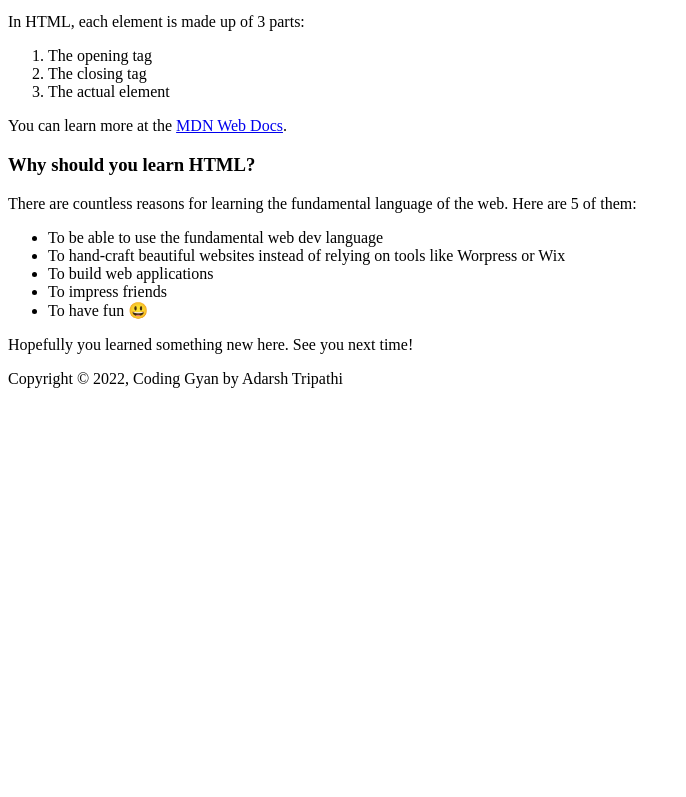
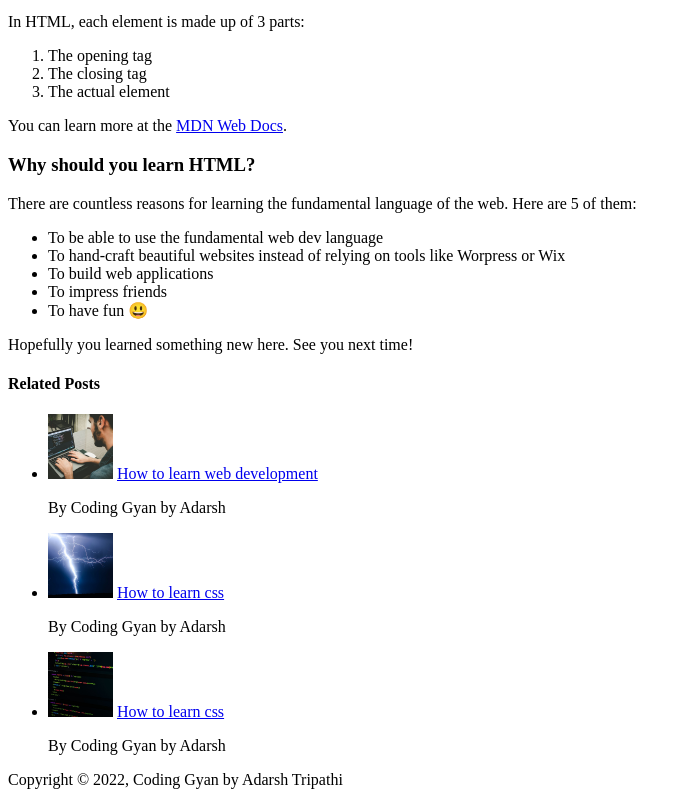
Before and after one commit to adarshtiwari1998/html-css-course-with-project, a plain HTML site: page 02-HTML-Fundamentals-Concept/index.html in a window 1280 px wide. Shown: the part 656-1453 px from the top of the page, without its empty margins (0-686 px from the left). Before the commit the page ends 1052 px from the top, so only its background shows below. Drawn offline with Linux system fonts and the light colour scheme.

Commit message:
02- challenge #1 in html

```diff
--- a/02-HTML-Fundamentals-Concept/index.html
+++ b/02-HTML-Fundamentals-Concept/index.html
@@ -27,14 +27,14 @@
       <header>
         <h2>The Basic Language of the Web: HTML</h2>
         <img
-          src="laura-jones.jpg"
+          src="img/laura-jones.jpg"
           alt="Author Laura Jones "
           width="50"
           hright="50"
         />
-        <p>Posted by <strong>Laura Jones</strong> on Monday, June 21st 2027</p>
+        <p>Posted by <strong>Laura Jones</strong> on Monday, June 21st 2022</p>
 
-        <img src="post-img.jpg" alt="Post Img" width="500" height="200" />
+        <img src="img/post-img.jpg" alt="Post Img" width="500" height="200" />
       </header>
       <p>
         All modern websites and web applications are built using three
@@ -90,6 +90,41 @@
       </ul>
       <p>Hopefully you learned something new here. See you next time!</p>
     </article>
+    <aside>
+      <h4>Related Posts</h4>
+      <ul>
+        <li>
+          <img
+            src="img/related-1.jpg"
+            alt="Related Post Img 1"
+            width="65"
+            height="65"
+          />
+          <a href="#">How to learn web development</a>
+          <p>By Coding Gyan by Adarsh</p>
+        </li>
+        <li>
+          <img
+            src="img/related-2.jpg"
+            alt="Related Post Img 2"
+            width="65"
+            height="65"
+          />
+          <a href="#">How to learn css</a>
+          <p>By Coding Gyan by Adarsh</p>
+        </li>
+        <li>
+          <img
+            src="img/related-3.jpg"
+            alt="Related Post Img 3"
+            width="65"
+            height="65"
+          />
+          <a href="#">How to learn css</a>
+          <p>By Coding Gyan by Adarsh</p>
+        </li>
+      </ul>
+    </aside>
     <footer>Copyright &COPY; 2022, Coding Gyan by Adarsh Tripathi</footer>
   </body>
 </html>
```
Also changed, not shown: 02-HTML-Fundamentals-Concept/img/challenges.jpg (renamed from 02-HTML-Fundamentals-Concept/challenges.jpg), 02-HTML-Fundamentals-Concept/img/laura-jones.jpg (renamed from 02-HTML-Fundamentals-Concept/laura-jones.jpg), 02-HTML-Fundamentals-Concept/img/post-img.jpg (renamed from 02-HTML-Fundamentals-Concept/post-img.jpg), 02-HTML-Fundamentals-Concept/img/related-1.jpg (renamed from 02-HTML-Fundamentals-Concept/related-1.jpg), 02-HTML-Fundamentals-Concept/img/related-2.jpg (renamed from 02-HTML-Fundamentals-Concept/related-2.jpg), 02-HTML-Fundamentals-Concept/img/related-3.jpg (renamed from 02-HTML-Fundamentals-Concept/related-3.jpg).
